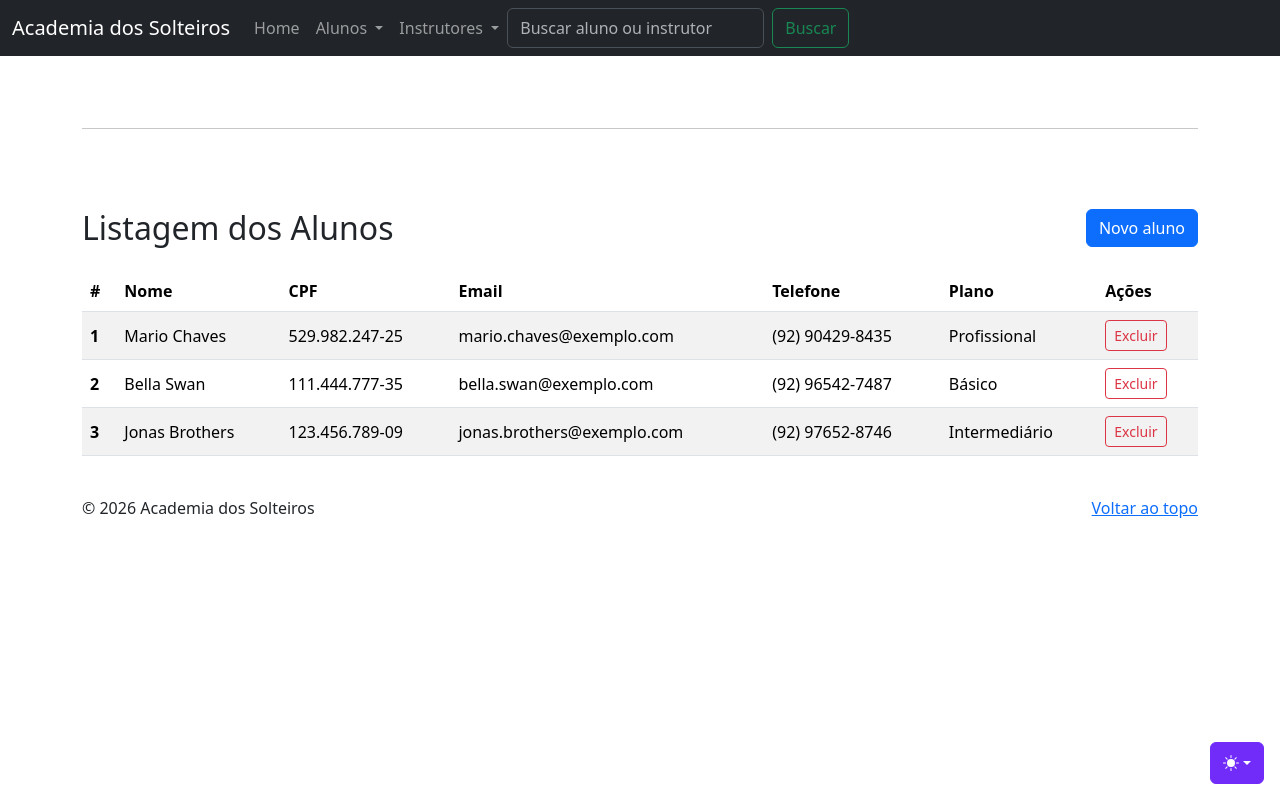
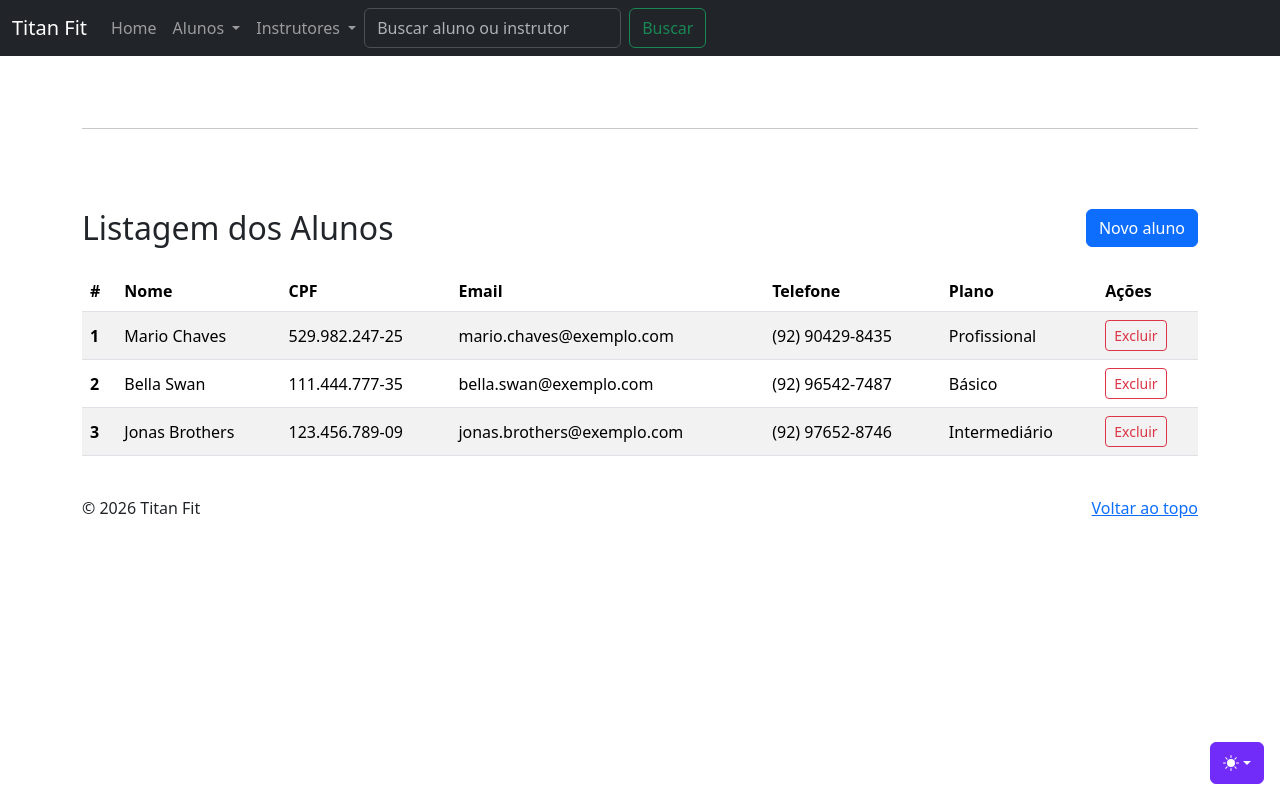
Before and after one commit to gegenevt-ux/Sistema_Gest-o_Academia, a plain HTML site: page listar_alunos.html in a window 1280 px wide. Drawn offline with Linux system fonts and the light colour scheme.

Commit message:
Renomeia a academia para Titan Fit

```diff
--- a/assets/js/app.js
+++ b/assets/js/app.js
@@ -1,5 +1,5 @@
 /*
- * Sistema de Gestão - Academia dos Solteiros
+ * Sistema de Gestão - Titan Fit
  * Cadastro e listagem de alunos e instrutores, salvos no navegador (localStorage).
  */
 (() => {
--- a/listar_alunos.html
+++ b/listar_alunos.html
@@ -3,7 +3,7 @@
   <head>
     <meta charset="utf-8" />
     <meta name="viewport" content="width=device-width, initial-scale=1" />
-    <meta name="description" content="Sistema de gestão da Academia dos Solteiros: cadastro e listagem de alunos e instrutores." />
+    <meta name="description" content="Sistema de gestão da Titan Fit: cadastro e listagem de alunos e instrutores." />
     <title>Sistema de Gestão Academia</title>
     <script src="./assets/js/color-modes.js"></script>
     <link href="./assets/dist/css/bootstrap.min.css" rel="stylesheet" />
@@ -111,7 +111,7 @@
     <header data-bs-theme="dark">
       <nav class="navbar navbar-expand-md navbar-dark fixed-top bg-dark">
         <div class="container-fluid">
-          <a class="navbar-brand" href="Index.html">Academia dos Solteiros</a>
+          <a class="navbar-brand" href="Index.html">Titan Fit</a>
           <button
             class="navbar-toggler"
             type="button"
@@ -190,7 +190,7 @@
       <footer class="container">
         <p class="float-end"><a href="#">Voltar ao topo</a></p>
         <p>
-          &copy; 2026 Academia dos Solteiros
+          &copy; 2026 Titan Fit
         </p>
       </footer>
     </main>
```
Also changed, not shown: Cadastro_Instrutores.html (+3 -3 lines), Cadastro_alunos.html (+3 -3 lines), Index.html (+4 -4 lines), listar_Instrutores.html (+3 -3 lines), 1 other file.
